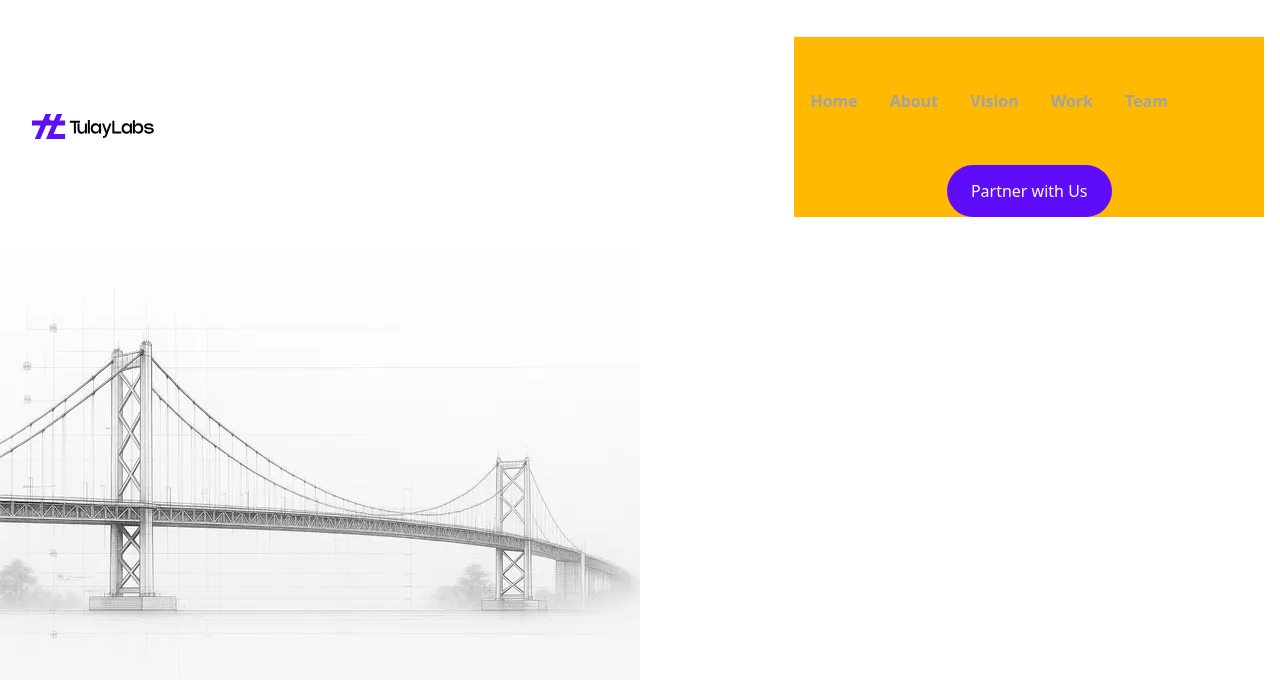
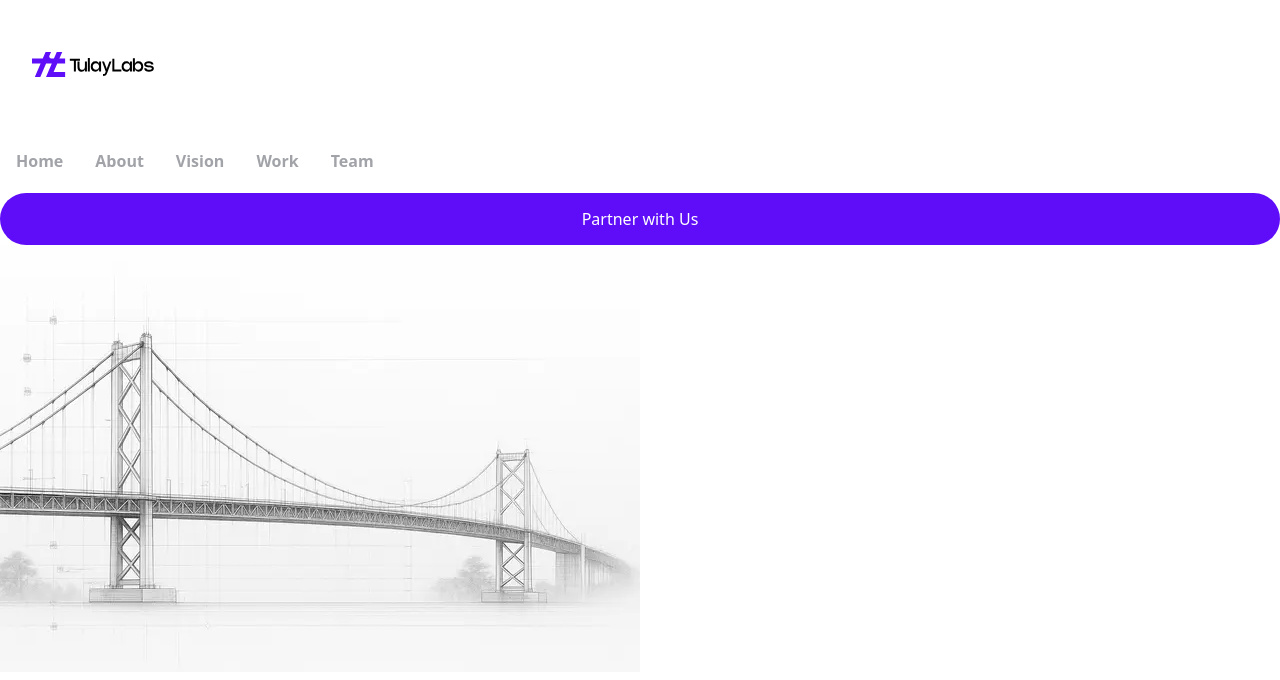
Before and after one commit to Developerfiyin/Tulay-Labs, a React (Vite) app: page / in a window 1280 px wide. Shown: the top 680 px of the page. Built offline with nearby package versions, Linux system fonts and the light colour scheme.

Commit message:
Updated header.jsx

```diff
--- a/src/Components/Header.jsx
+++ b/src/Components/Header.jsx
@@ -3,8 +3,9 @@ import LOGO from '../assets/logo.png'
 
 const Header = () => {
   return (
-  <section className='bg-white py-9 mt-0 px-4 items-center flex justify-between '>
-    <div className='w-90 m-4'>
+  <section className=''>
+    <nav className='bg-white py-9 mt-0 px-4 items-center flex justify-between '>
+   <div className='w-90 m-4 '>
     <img src={LOGO} alt="THE  LOGO IMAGE " />
     </div>
     <div className='hidden'>
@@ -17,11 +18,13 @@ const Header = () => {
     </ul>
   <button className='bg-(--purple) hover:bg-[#5f0df8cc] rounded-full
   cursor-pointer font-medium px-6 text-white py-3.5 text-center  mr-4'>Partner with Us</button>
-    </div>
+   </div>
+    </nav>
 
 
 
-    <div className='space-y-5 flex border-t gap-8 flex-col space-between  border-gray-100 left-0  right-0 top-25   bg-amber-400 items-center '>
+
+    <div className='flex flex-col space-y-5'>
       <div>
 
 
```
